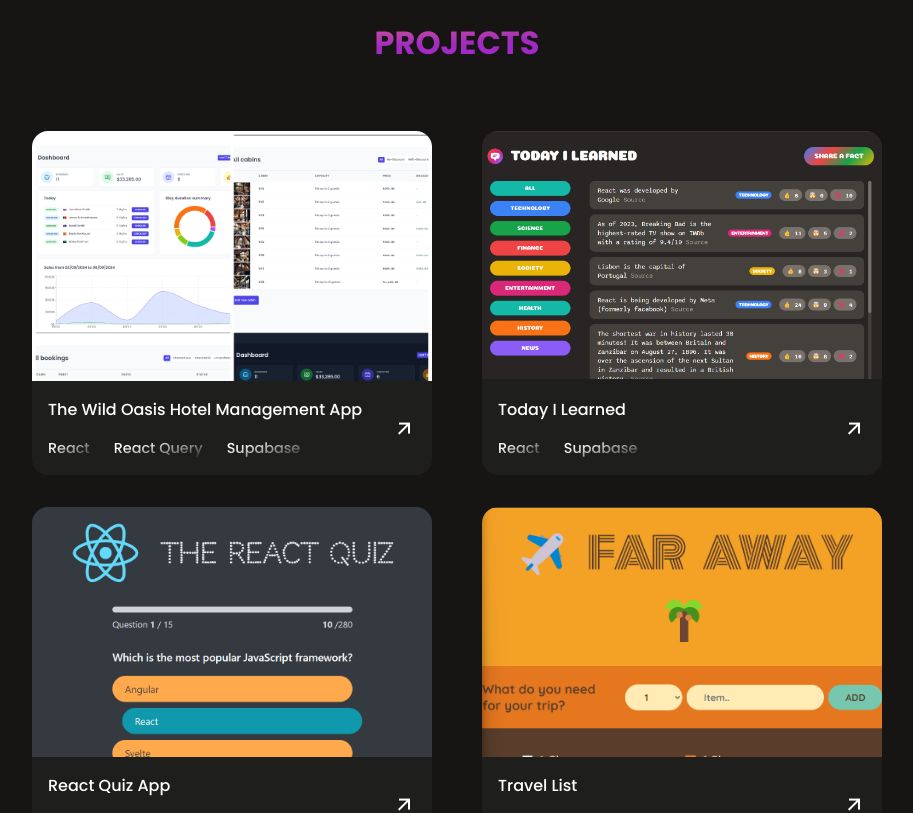
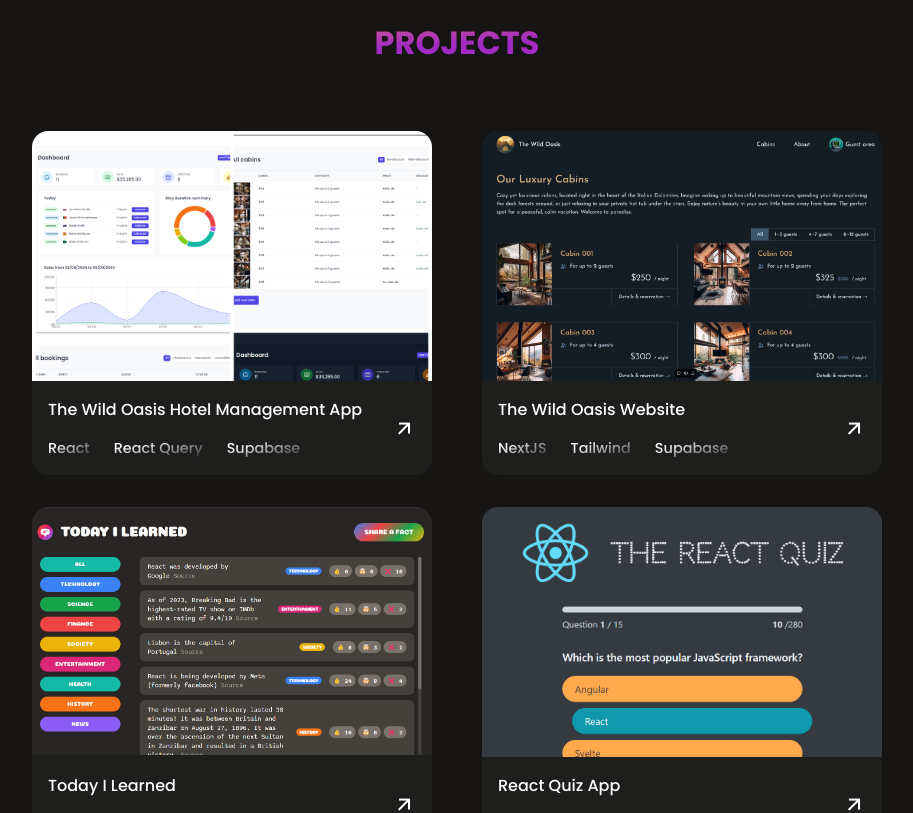
Before and after one commit to Gautamp11/personal-portfolio, a React (Vite) app: page / in a window 1280 px wide. Shown: the part 1080-1893 px from the top of the page, without its empty margins (183-1096 px from the left). Built offline with nearby package versions, Linux system fonts and the light colour scheme.

Commit message:
Added new project wild oasis website

```diff
--- a/src/components/Projects.jsx
+++ b/src/components/Projects.jsx
@@ -5,6 +5,12 @@
       image: "project-the-wild-oasis.png",
       skills: ["React", "React Query", "Supabase"],
       link: "https://github.com/Gautamp11/the-wild-oasis",
+    },
+    {
+      title: "The Wild Oasis Website",
+      image: "project-the-wild-oasis-website.png",
+      skills: ["NextJS", "Tailwind", "Supabase"],
+      link: "https://github.com/Gautamp11/the-wild-oasis-website",
     },
     {
       title: "Today I Learned",
```
Also changed, not shown: public/assets/project-the-wild-oasis-website.png (added).
